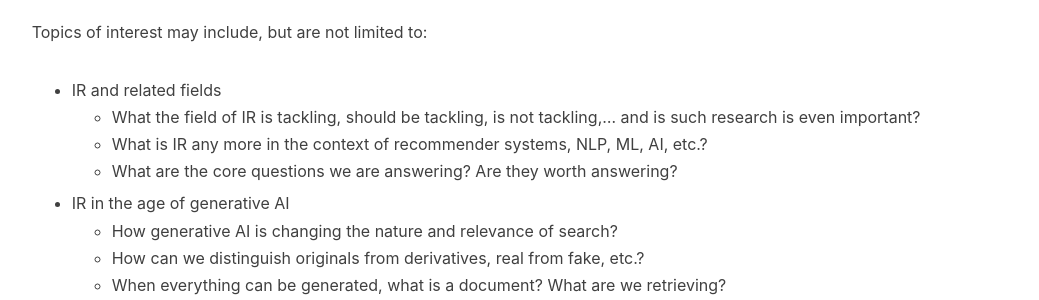
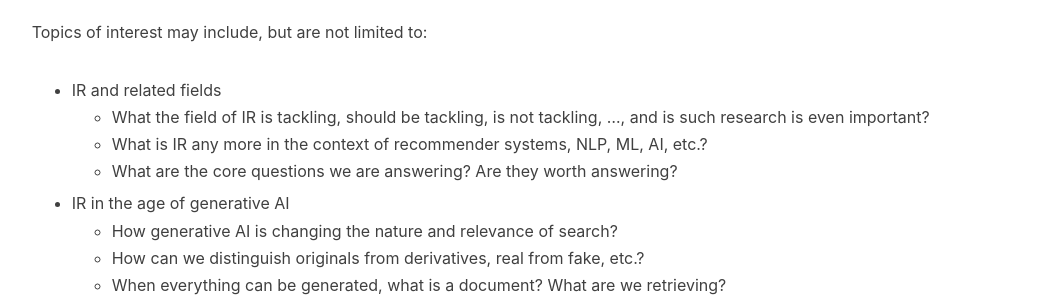
Before and after one commit to SearchFutures/SearchFutures.github.io, a Jekyll site: the page built from index.md, in a window 1280 px wide and 900 px high, scrolled down 1694 px. Shown: the part 153-453 px from the top of the window, without its empty margins (90-1129 px from the left). Built offline with Jekyll 4.4.1, drawn with Linux system fonts in a browser that asks for light colours; nearby versions of some CDN libraries; our own code applies the rules of GitHub Pages for plain Markdown files.

```diff
--- a/index.md
+++ b/index.md
@@ -34,7 +34,7 @@ We are looking for speakers to present their views and positions about the futur
 Topics of interest may include, but are not limited to:
 
 - IR and related fields
-  - What the field of IR is tackling, should be tackling, is not tackling,... and is such research is even important?
+  - What the field of IR is tackling, should be tackling, is not tackling, ..., and is such research is even important?
   - What is IR any more in the context of recommender systems, NLP, ML, AI, etc.?
   - What are the core questions we are answering? Are they worth answering?
 
```
